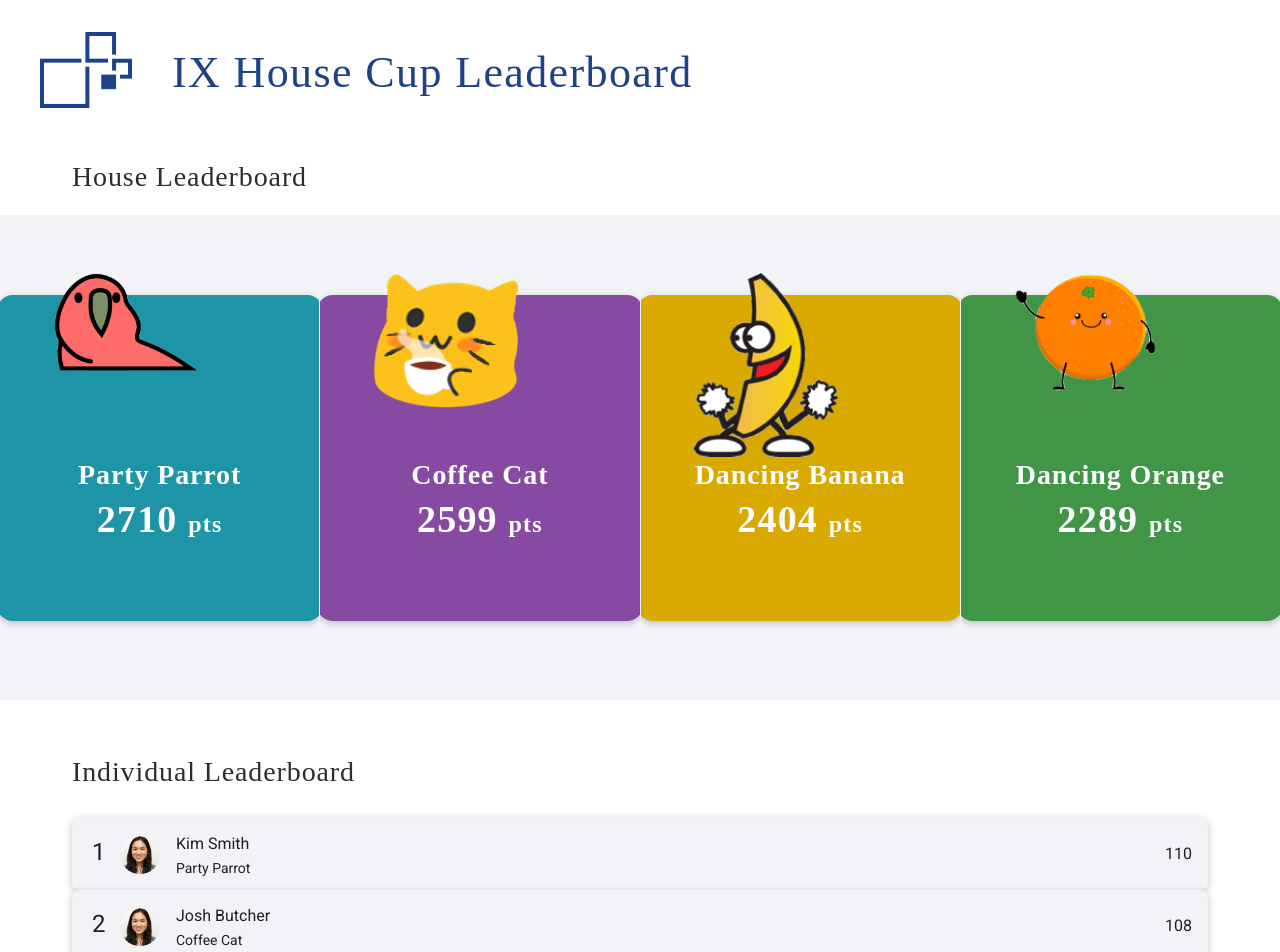
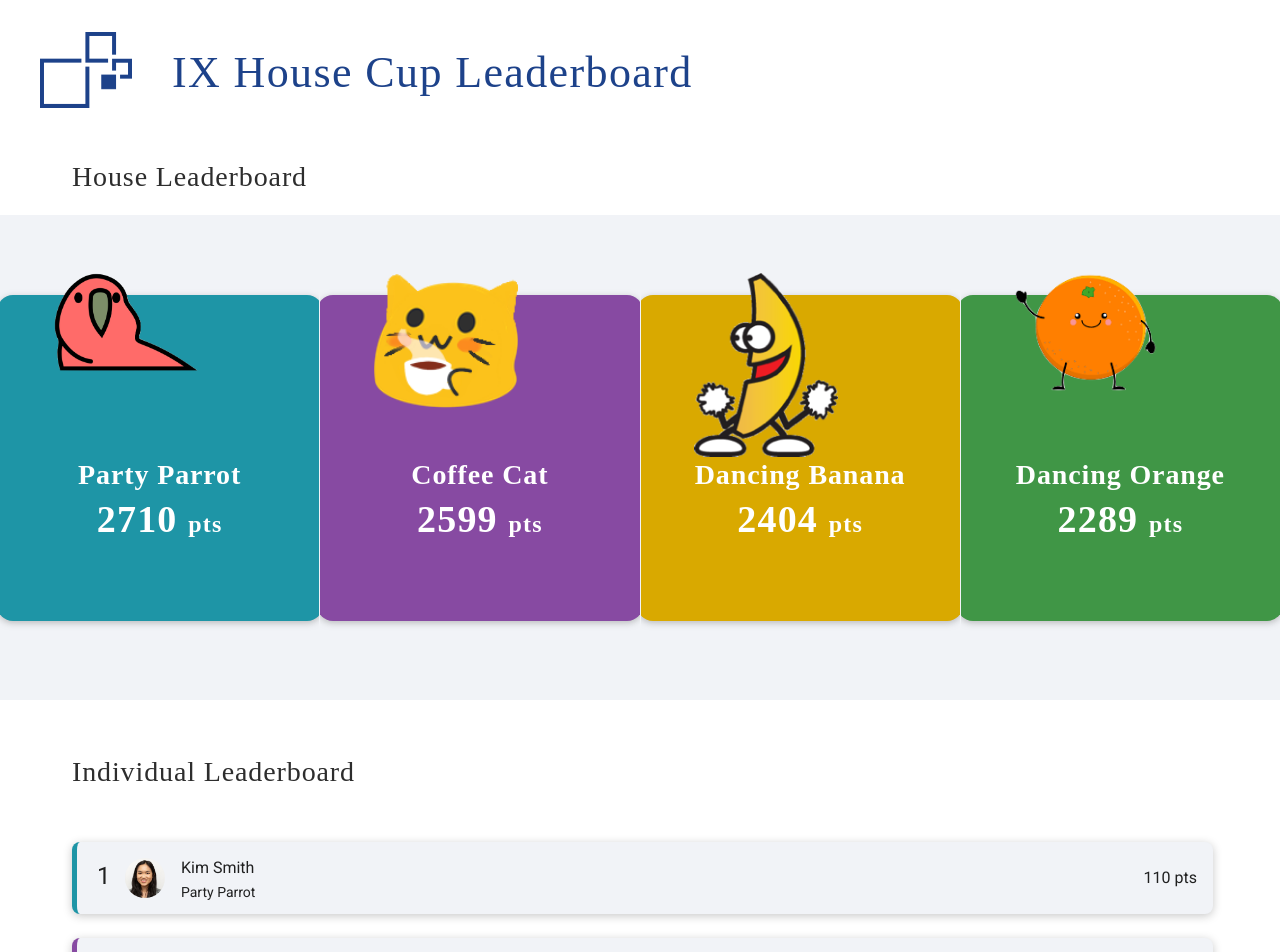
Before and after one commit to emmawilsonix/team-snitch-hackathon, an Angular app in the folder leaderboard-ui/: page / in a window 1280 px wide. Shown: the top 952 px of the page. Built offline with nearby package versions, Linux system fonts and the light colour scheme; no server answers.

Commit message:
Good night

```diff
--- a/leaderboard-ui/src/app/individual-leaderboard/individual-leaderboard.component.html
+++ b/leaderboard-ui/src/app/individual-leaderboard/individual-leaderboard.component.html
@@ -1,11 +1,11 @@
 <h2 class="individualLeaderboard">Individual Leaderboard</h2>
 
 <mat-list>
-	<mat-list-item  *ngFor="let individual of listOfIndividuals; index as i;">
+	<mat-list-item *ngFor="let individual of listOfIndividuals; index as i;" [ngClass]="individual.team.split(' ').join('-').toLowerCase()">
         <span matListIcon class="placement">{{i+1}}</span>
 		<img matListAvatar src="../../assets/images/kaylin.png">
 		<h3 matLine>{{individual.name}}</h3>
 		<p matLine>{{individual.team}}</p>
-        <span class="points">{{individual.points}}</span>
+        <span class="points">{{individual.points}} pts</span>
 	</mat-list-item>
 </mat-list>
--- a/leaderboard-ui/src/app/individual-leaderboard/individual-leaderboard.component.scss
+++ b/leaderboard-ui/src/app/individual-leaderboard/individual-leaderboard.component.scss
@@ -14,17 +14,31 @@
     padding: 0 72px 0 72px;
 }
 
-::ng-deep .mat-list-item.mat-focus-indicator.mat-2-line.mat-list-item-avatar.mat-list-item-with-avatar {
-    padding: 12px 0 12px 0;
-}
 
-::ng-deep .mat-list-item-content {
+::ng-deep mat-list-item.mat-list-item {
+    margin: 24px 0 24px 0;
     background: rgb(241, 243, 247);
     border-radius: 8px;
     box-shadow: 0px 2px 10px 0px rgb(200, 200, 200);
     height: 102px;
 }
 
-.points {
-    float: right;
+::ng-deep .coffee-cat {
+    border-left: 5px solid rgb(135, 74, 162) !important;
+    border-radius: 8px;
 }
+
+::ng-deep .party-parrot {
+    border-left: 5px solid rgb(30, 149, 166) !important;
+    border-radius: 8px;
+}
+
+::ng-deep .dancing-banana {
+    border-left: 5px solid rgb(135, 74, 162) !important;
+    border-radius: 8px;
+}
+
+::ng-deep .yay-orange {
+    border-left: 5px solid rgb(64, 150, 70) !important;
+    border-radius: 8px;
+}
```
